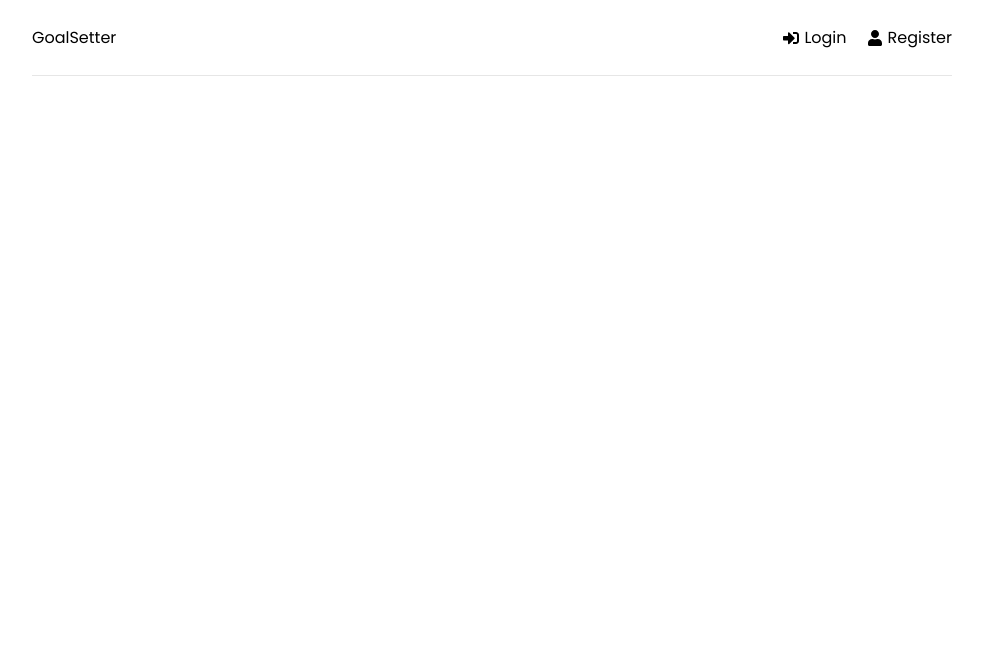
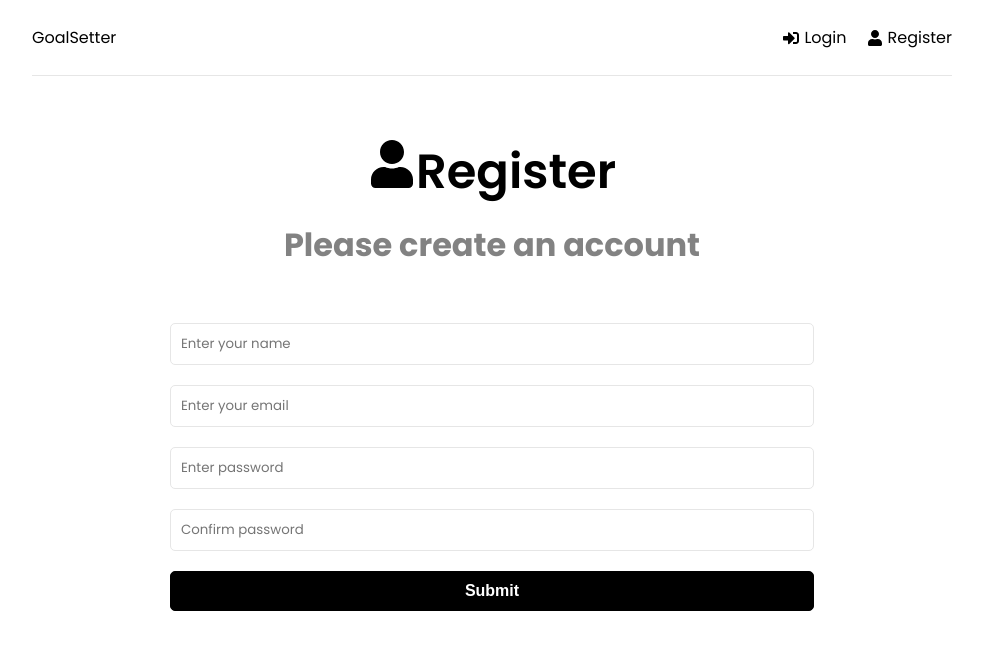
Before and after one commit to Aiden-Zhong/GreStudyTool, a React (Create React App) app in the folder frontend/: page /register in a window 1280 px wide. Shown: the top 650 px of the page, without its empty margins (148-1131 px from the left). Built offline with nearby package versions, Linux system fonts and the light colour scheme.

Commit message:
Added login and register page

```diff
--- a/frontend/src/App.js
+++ b/frontend/src/App.js
@@ -9,13 +9,12 @@
     <>
     <Router>
     <div className='container'>
-      <Header>
+      <Header />
       <Routes>
         <Route path='/' element={<Dashboard/>}/>
         <Route path='/login' element={<Login/>}/>
         <Route path='/register' element={<Register/>}/>
       </Routes>
-      </Header>
     </div>
     </Router>
     </>
--- a/frontend/src/pages/Login.jsx
+++ b/frontend/src/pages/Login.jsx
@@ -1,9 +1,49 @@
-import React from 'react'
+import { useState, useEffec } from 'react'
+import { FaSignInAlt } from 'react-icons/fa'
 
-const Login = () => {
-  return (
-    <div>Login</div>
-  )
+function Login() {
+  const [formData, setFormData] = useState({
+    name: '',
+    email: '',
+    password: ''
+  })
+
+  const {email, password} = formData
+
+  const onChange = (e) => {
+    setFormData((prevState) => ({
+      ...prevState,
+      [e.target.name]: e.target.value
+    }))
+  }
+  const onSubmit = (e) => {
+    e.preventDefault()
+  }
+
+  return <>
+    <section className="heading">
+      <h1>
+        <FaSignInAlt />Login
+      </h1>
+      <p>Login and start setting goals</p>
+    </section>
+
+    <section className="form">
+      <form onSubmit={onSubmit}>
+        <div className="form-group">
+          <input type="email" className="form-control" id="email" name="email" value={email}
+            placeholder='Enter your email' onChange={onChange} />
+        </div>
+        <div className="form-group">
+          <input type="password" className="form-control" id="password" name="password" value={password}
+            placeholder='Enter password' onChange={onChange} />
+        </div>
+        <div className="form-group">
+          <button type='submit' className='btn btn-block'>Submit</button>
+        </div>
+      </form>
+    </section>
+  </>
 }
 
 export default Login
--- a/frontend/src/pages/Register.jsx
+++ b/frontend/src/pages/Register.jsx
@@ -11,7 +11,15 @@
 
   const { name, email, password, password2 } = formData
 
-  const onChange = () => { }
+  const onChange = (e) => {
+    setFormData((prevState) => ({
+      ...prevState,
+      [e.target.name]: e.target.value
+    }))
+  }
+  const onSubmit = (e) => {
+    e.preventDefault()
+  }
 
   return <>
     <section className="heading">
@@ -22,9 +30,26 @@
     </section>
 
     <section className="form">
-      <form>
-        <input type="text" className="form-control" id="name" name="name" value={name}
-          placeholder='Enter your name' onChange={onChange} />
+      <form onSubmit={onSubmit}>
+        <div className="form-group">
+          <input type="text" className="form-control" id="name" name="name" value={name}
+            placeholder='Enter your name' onChange={onChange} />
+        </div>
+        <div className="form-group">
+          <input type="email" className="form-control" id="email" name="email" value={email}
+            placeholder='Enter your email' onChange={onChange} />
+        </div>
+        <div className="form-group">
+          <input type="password" className="form-control" id="password" name="password" value={password}
+            placeholder='Enter password' onChange={onChange} />
+        </div>
+        <div className="form-group">
+          <input type="password" className="form-control" id="password2" name="password2" value={password2}
+            placeholder='Confirm password' onChange={onChange} />
+        </div>
+        <div className="form-group">
+          <button type='submit' className='btn btn-block'>Submit</button>
+        </div>
       </form>
     </section>
   </>
```
